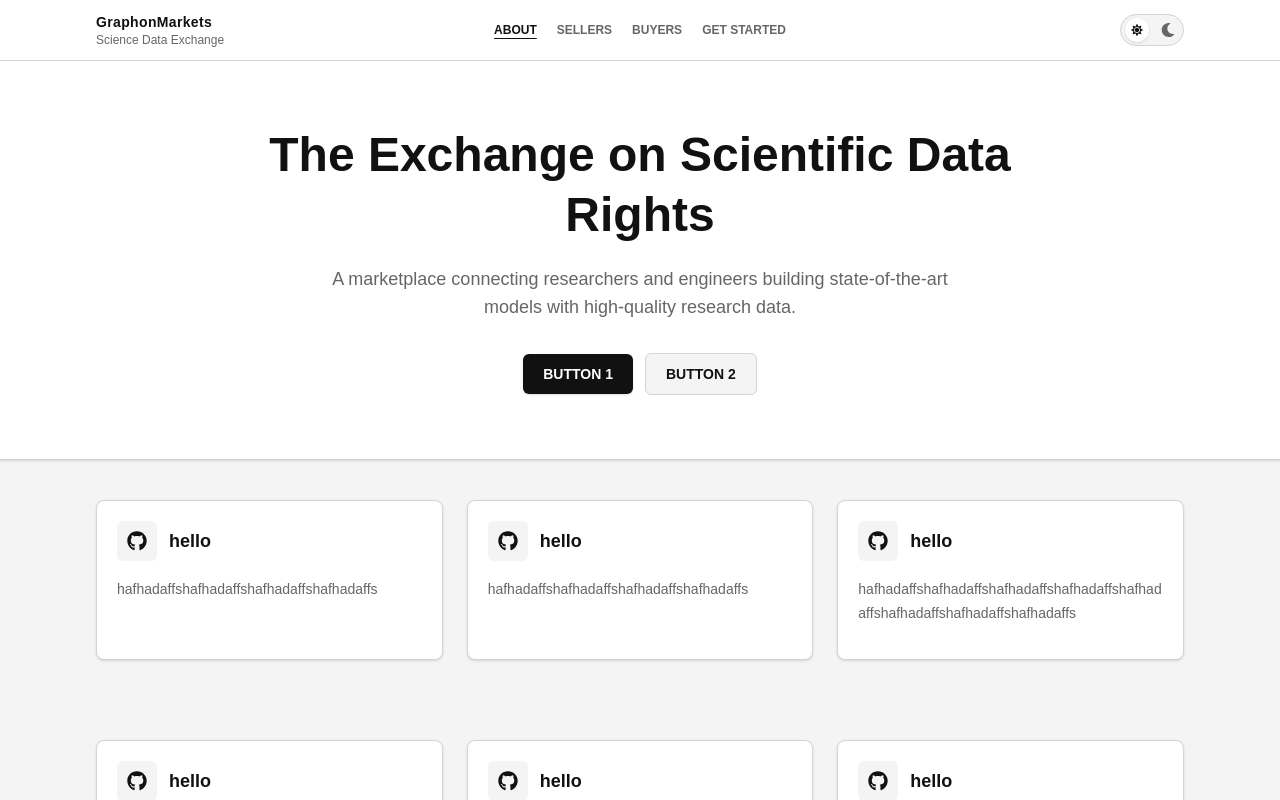
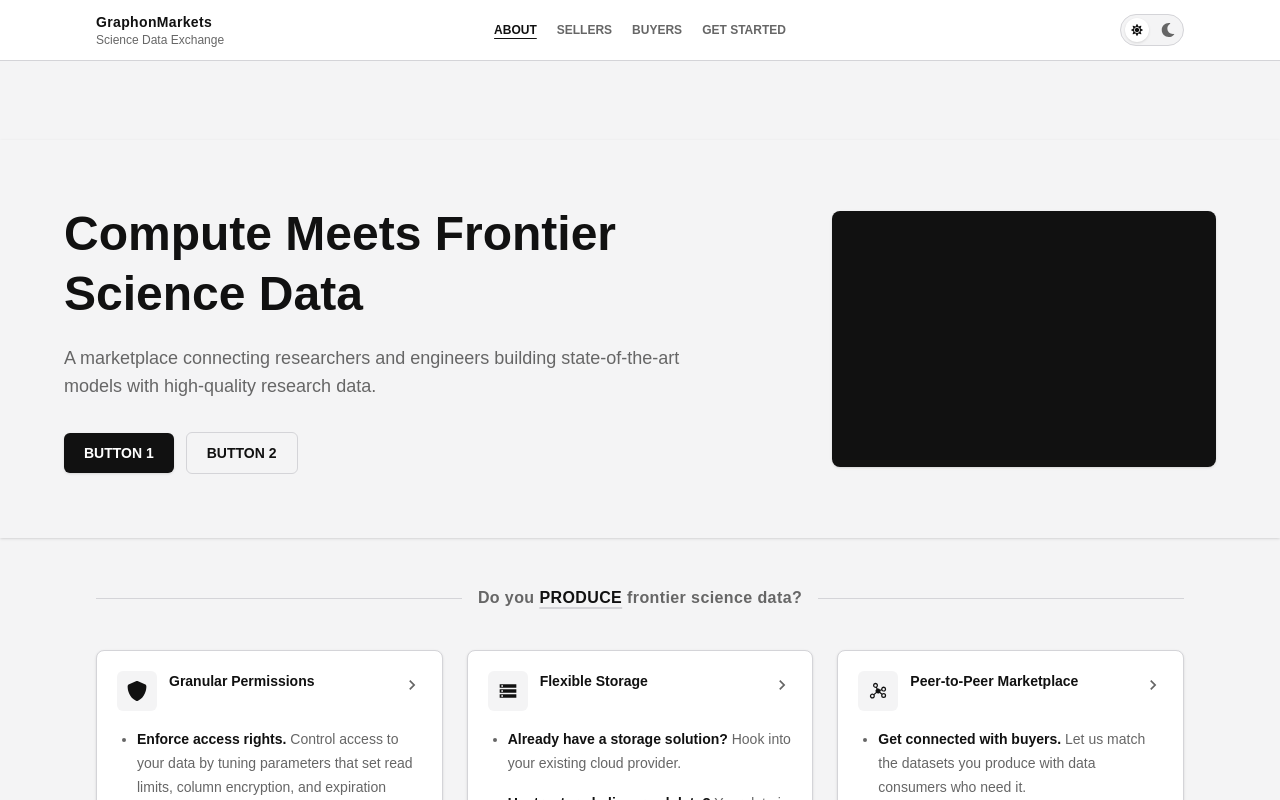
Before and after one commit to iamaray/graphon_one_pager, a Next.js app in the folder graphon-one-pager/: page / in a window 1280 px wide. Shown: the top 800 px of the page. Built offline with nearby package versions, Linux system fonts and the light colour scheme.

Commit message:
significant styling and layout changes

```diff
--- a/graphon-one-pager/app/globals.css
+++ b/graphon-one-pager/app/globals.css
@@ -2,6 +2,7 @@
 
 :root,
 :root[data-theme="light"] {
+  --top-nav-height: 8.75rem;
   --background: #f4f4f5;
   --foreground: #111111;
   --surface: #ffffff;
@@ -11,6 +12,12 @@
   --accent: #111111;
   --accent-foreground: #ffffff;
   --focus-ring: #737373;
+}
+
+@media (min-width: 40rem) {
+  :root {
+    --top-nav-height: 3.75rem;
+  }
 }
 
 @theme inline {
@@ -62,6 +69,10 @@
   --focus-ring: #a3a3a3;
 }
 
+html {
+  background: var(--background);
+}
+
 body {
   background: var(--background);
   color: var(--foreground);
@@ -70,3 +81,23 @@ body {
     background-color 200ms ease,
     color 200ms ease;
 }
+
+.info-card > summary {
+  list-style: none;
+}
+
+.info-card > summary::-webkit-details-marker {
+  display: none;
+}
+
+.info-card[open] {
+  grid-column: 1 / -1;
+}
+
+.info-card[open] .info-card-chevron {
+  transform: rotate(90deg);
+}
+
+.info-card-row:has(.info-card[open]) .info-card:not([open]) {
+  display: none;
+}
--- a/graphon-one-pager/app/layout.tsx
+++ b/graphon-one-pager/app/layout.tsx
@@ -16,7 +16,7 @@ export default function RootLayout({
     <html lang="en" className="bg-background">
       <body className="min-h-screen bg-background text-foreground antialiased">
         <TopNavBar />
-        <main className="flex w-full flex-col">
+        <main className="flex w-full flex-col bg-background pt-[var(--top-nav-height)]">
           {children}
         </main>
       </body>
--- a/graphon-one-pager/app/page.tsx
+++ b/graphon-one-pager/app/page.tsx
@@ -1,45 +1,103 @@
 import TopCard from "@/components/TopCard";
-import InfoCard from "@/components/InfoCard";
+import InfoCard, { type ExpandedInfoCardRow } from "@/components/InfoCard";
 import InfoCardRowLayout from "@/components/InfoCardRowLayout";
-import { FaGithub } from "react-icons/fa";
+import AudienceHeader from "@/components/AudienceHeader";
+import { FaShield } from "react-icons/fa6";
+import { MdStorage, MdScience } from "react-icons/md";
+import { PiGraphFill } from "react-icons/pi";
+import { TbContract } from "react-icons/tb";
+import { FaMessage } from "react-icons/fa6";
+
+function PlaceholderDemo({ label }: { label: string }) {
+  return (
+    <div className="rounded-lg border border-border bg-surface-muted p-4">
+      <div className="mb-5 flex items-center justify-between gap-4">
+        <p className="text-xs font-semibold uppercase tracking-wide text-foreground">
+          {label}
+        </p>
+        <div className="h-2 w-10 rounded-full bg-foreground/30" />
+      </div>
+      <div className="grid grid-cols-4 gap-3">
+        <div className="col-span-3 space-y-3">
+          <div className="h-3 rounded-full bg-foreground/80" />
+          <div className="h-3 w-4/5 rounded-full bg-foreground/40" />
+          <div className="h-3 w-2/3 rounded-full bg-foreground/30" />
+        </div>
+        <div className="rounded-md border border-border bg-surface p-3">
+          <div className="mx-auto h-10 w-10 rounded-full border border-foreground/30" />
+        </div>
+      </div>
+      <div className="mt-5 grid grid-cols-3 gap-3">
+        <div className="h-16 rounded-md bg-surface" />
+        <div className="h-16 rounded-md bg-surface" />
+        <div className="h-16 rounded-md bg-surface" />
+      </div>
+    </div>
+  );
+}
+
+function placeholderRows(topic: string): ExpandedInfoCardRow[] {
+  return [
+    {
+      demo: <PlaceholderDemo label={`${topic} setup`} />,
+      description: `Placeholder demo area for the first ${topic.toLowerCase()} workflow. This will be replaced with an interactive product mockup and the supporting explanation.`,
+    },
+    {
+      demo: <PlaceholderDemo label={`${topic} review`} />,
+      description: `Placeholder demo area for reviewing and adjusting the ${topic.toLowerCase()} experience before committing to an action.`,
+    },
+    {
+      demo: <PlaceholderDemo label={`${topic} result`} />,
+      description: `Placeholder demo area for the final ${topic.toLowerCase()} outcome, paired with concise explanatory text on the right.`,
+    },
+  ];
+}
 
 export default function Home() {
   return (
     <section>
       <TopCard />
+      <AudienceHeader action="PRODUCE" />
       <InfoCardRowLayout>
         <InfoCard
-          Icon={FaGithub}
+          Icon={FaShield}
+          header="Granular Permissions"
+          body="
+            • Enforce access rights. Control access to your data by tuning parameters that set read limits, column encryption, and expiration dates. • Protect your data. Require data-to-compute cleanrooms or allow for full export of your data."
+          expandedRows={placeholderRows("Granular permissions")}
+        />
+        <InfoCard
+          Icon={MdStorage}
+          header="Flexible Storage"
+          body="• Already have a storage solution? Hook into your existing cloud provider. • Unstructured, dispersed data? Your data is valuable. Let us structure your data into a storage solution that works for you."
+          expandedRows={placeholderRows("Flexible storage")}
+        />
+        <InfoCard
+          Icon={PiGraphFill}
+          header="Peer-to-Peer Marketplace"
+          body="• Get connected with buyers. Let us match the datasets you produce with data consumers who need it. • Monitor the transaction. Monitor the transaction every step of the way, from key purchase to every read operation."
+          expandedRows={placeholderRows("Peer-to-peer marketplace")}
+        />
+      </InfoCardRowLayout>
+      <AudienceHeader action="CONSUME" />
+      <InfoCardRowLayout>
+        <InfoCard
+          Icon={MdScience}
           header="hello"
           body="hafhadaffshafhadaffshafhadaffshafhadaffs"
+          expandedRows={placeholderRows("Science data discovery")}
         />
         <InfoCard
-          Icon={FaGithub}
+          Icon={TbContract}
           header="hello"
           body="hafhadaffshafhadaffshafhadaffshafhadaffs"
+          expandedRows={placeholderRows("Contract review")}
         />
         <InfoCard
-          Icon={FaGithub}
-          header="hello"
-          body="hafhadaffshafhadaffshafhadaffshafhadaffshafhadaffshafhadaffshafhadaffshafhadaffs"
-        />
-      </InfoCardRowLayout>
-
-      <InfoCardRowLayout>
-        <InfoCard
-          Icon={FaGithub}
+          Icon={FaMessage}
           header="hello"
           body="hafhadaffshafhadaffshafhadaffshafhadaffs"
-        />
-        <InfoCard
-          Icon={FaGithub}
-          header="hello"
-          body="hafhadaffshafhadaffshafhadaffshafhadaffs"
-        />
-        <InfoCard
-          Icon={FaGithub}
-          header="hello"
-          body="hafhadaffshafhadaffshafhadaffshafhadaffs"
+          expandedRows={placeholderRows("Buyer collaboration")}
         />
       </InfoCardRowLayout>
     </section>
--- /dev/null
+++ b/graphon-one-pager/components/AudienceHeader.tsx
@@ -0,0 +1,19 @@
+export default function AudienceHeader({
+  action,
+}: {
+  action: "PRODUCE" | "CONSUME";
+}) {
+  return (
+    <div className="mx-auto flex w-full max-w-6xl items-center gap-4 px-4 pt-10 sm:px-6 sm:pt-12 lg:px-8">
+      <div className="h-px flex-1 bg-border" />
+      <h1 className="shrink-0 text-center text-sm font-semibold tracking-wide text-text-muted sm:text-base">
+        Do you{" "}
+        <span className="text-foreground underline decoration-border decoration-2 underline-offset-4">
+          {action}
+        </span>{" "}
+        frontier science data?
+      </h1>
+      <div className="h-px flex-1 bg-border" />
+    </div>
+  );
+}
--- a/graphon-one-pager/components/InfoCard.tsx
+++ b/graphon-one-pager/components/InfoCard.tsx
@@ -1,29 +1,153 @@
 import type { IconType } from "react-icons";
+import type { ReactNode } from "react";
+import { MdChevronRight } from "react-icons/md";
+
+export type ExpandedInfoCardRow = {
+  demo: ReactNode;
+  description: string;
+};
 
 type ExternalLinkItemProps = {
   header: string;
   body: string;
   Icon: IconType;
+  expandedRows?: ExpandedInfoCardRow[];
 };
+
+const emphasizedPhrases = ["_______"];
+
+function renderEmphasizedText(text: string) {
+  const match = text.match(/^(.+?[.?])(\s+|$)(.*)$/);
+
+  if (!match) {
+    return renderPhraseMatches(text);
+  }
+
+  const [, leadText, separator, restText] = match;
+
+  return [
+    <strong key="lead" className="font-semibold text-foreground">
+      {leadText}
+    </strong>,
+    separator,
+    ...renderPhraseMatches(restText),
+  ];
+}
+
+function renderPhraseMatches(text: string) {
+  const content: ReactNode[] = [];
+  let remainingText = text;
+  let key = 0;
+
+  while (remainingText) {
+    const nextMatch = emphasizedPhrases
+      .map((phrase) => ({
+        index: remainingText.indexOf(phrase),
+        phrase,
+      }))
+      .filter((match) => match.index >= 0)
+      .sort((a, b) => a.index - b.index)[0];
+
+    if (!nextMatch) {
+      content.push(remainingText);
+      break;
+    }
+
+    if (nextMatch.index > 0) {
+      content.push(remainingText.slice(0, nextMatch.index));
+    }
+
+    content.push(
+      <strong key={key} className="font-semibold text-foreground">
+        {nextMatch.phrase}
+      </strong>,
+    );
+
+    remainingText = remainingText.slice(
+      nextMatch.index + nextMatch.phrase.length,
+    );
+    key += 1;
+  }
+
+  return content;
+}
+
+function InfoCardBody({ body }: { body: string }) {
+  const bodyItems = body
+    .split("•")
+    .map((item) => item.trim())
+    .filter(Boolean);
+
+  if (bodyItems.length <= 1) {
+    return (
+      <p className="mt-4 break-words text-sm leading-6 text-text-muted">
+        {renderEmphasizedText(body)}
+      </p>
+    );
+  }
+
+  return (
+    <ul className="mt-4 list-disc space-y-4 pl-5 text-sm leading-6 text-text-muted">
+      {bodyItems.map((item) => (
+        <li key={item} className="break-words">
+          {renderEmphasizedText(item)}
+        </li>
+      ))}
+    </ul>
+  );
+}
 
 export default function InfoCard({
   header,
   body,
   Icon,
+  expandedRows = [],
 }: ExternalLinkItemProps) {
-  return (
-    <div className="group flex min-h-40 flex-col rounded-lg border border-border bg-surface p-5 shadow-sm transition duration-200 hover:-translate-y-0.5 hover:border-accent hover:shadow-md focus-within:border-accent focus-within:ring-2 focus-within:ring-focus-ring/30">
-      <div className="flex items-center gap-3">
+  const hasExpandedRows = expandedRows.length > 0;
+  const cardClassName =
+    "info-card group flex min-h-40 flex-col rounded-lg border border-border bg-surface p-5 shadow-sm transition duration-200 hover:-translate-y-0.5 hover:border-accent hover:shadow-md focus-within:border-accent focus-within:ring-2 focus-within:ring-focus-ring/30";
+  const cardContent = (
+    <>
+      <div className="flex items-start gap-3">
         <span className="flex h-10 w-10 shrink-0 items-center justify-center rounded-md bg-surface-muted text-accent">
           <Icon className="h-5 w-5" aria-hidden="true" />
         </span>
-        <h2 className="text-card-title font-semibold text-foreground">
+        <h2 className="text-card-title flex-1 text-sm font-semibold text-foreground">
           {header}
         </h2>
+        {hasExpandedRows ? (
+          <MdChevronRight
+            className="info-card-chevron mt-1 h-5 w-5 shrink-0 text-text-muted transition-transform duration-200"
+            aria-hidden="true"
+          />
+        ) : null}
       </div>
-      <p className="mt-4 break-words text-sm leading-6 text-text-muted">
-        {body}
-      </p>
-    </div>
+      <InfoCardBody body={body} />
+    </>
+  );
+
+  if (!hasExpandedRows) {
+    return <div className={cardClassName}>{cardContent}</div>;
+  }
+
+  return (
+    <details className={cardClassName}>
+      <summary className="list-none cursor-pointer focus-visible:outline-none">
+        {cardContent}
+      </summary>
+      <div className="mt-8 space-y-6 border-t border-border pt-6">
+        {expandedRows.map((row, index) => (
+          <div
+            key={`${header}-${index}`}
+            className="grid gap-4 md:grid-cols-[minmax(0,1fr)_minmax(14rem,18rem)] md:items-center md:gap-8"
+          >
+            <div>{row.demo}</div>
+            <p className="text-sm leading-6 text-text-muted">
+              {row.description}
+            </p>
+          </div>
+        ))}
+      </div>
+    </details>
   );
 }
--- a/graphon-one-pager/components/InfoCardRowLayout.tsx
+++ b/graphon-one-pager/components/InfoCardRowLayout.tsx
@@ -4,7 +4,7 @@ export default function InfoCardRowLayout({
   children: React.ReactNode;
 }>) {
   return (
-    <div className="mx-auto grid w-full max-w-6xl gap-4 px-4 py-8 sm:grid-cols-3 sm:gap-6 sm:px-6 sm:py-10 lg:px-8">
+    <div className="info-card-row mx-auto grid w-full max-w-6xl gap-4 px-4 py-8 sm:grid-cols-3 sm:gap-6 sm:px-6 sm:py-10 lg:px-8">
       {children}
     </div>
   );
--- a/graphon-one-pager/components/TopCard.tsx
+++ b/graphon-one-pager/components/TopCard.tsx
@@ -1,15 +1,17 @@
 export default function TopCard() {
   return (
-    <div className="w-full border-b border-border bg-surface px-5 py-12 text-center shadow-sm sm:px-8 sm:py-16">
-      <div className="mx-auto flex max-w-6xl flex-col items-center">
+    <div className="w-full px-5 py-12 shadow-sm sm:px-8 sm:py-16">
+      <div className="mx-auto grid max-w-6xl gap-10 lg:grid-cols-[minmax(0,1fr)_minmax(18rem,24rem)] lg:items-center">
+        <div>
           <h1 className="max-w-3xl text-4xl font-semibold leading-tight text-foreground sm:text-5xl">
-          The Exchange on Scientific Data Rights
+            {/* Connecting Compute and Frontier Science */}
+            Compute Meets Frontier Science Data
           </h1>
           <p className="mt-5 max-w-2xl text-base leading-7 text-text-muted sm:text-lg">
             A marketplace connecting researchers and engineers building
             state-of-the-art models with high-quality research data.
           </p>
-        <div className="mt-8 flex flex-wrap items-center justify-center gap-3">
+          <div className="mt-8 flex flex-wrap items-center justify-start gap-3">
             <p className="rounded-md bg-accent px-5 py-2.5 text-sm font-semibold text-accent-foreground shadow-sm">
               BUTTON 1
             </p>
@@ -18,6 +20,14 @@ export default function TopCard() {
             </p>
           </div>
         </div>
+        <div
+          className="min-h-64 rounded-lg bg-foreground p-6 shadow-sm"
+          aria-hidden="true"
+        >
+          <div className="flex h-full min-h-52 flex-col justify-between">
+          </div>
+        </div>
+      </div>
     </div>
   );
 }
--- a/graphon-one-pager/components/TopNavLayout.tsx
+++ b/graphon-one-pager/components/TopNavLayout.tsx
@@ -5,7 +5,7 @@ import TopNav from "./TopNavItems";
 
 export default function TopNavBar() {
   return (
-    <nav className="sticky top-0 z-50 border-b border-border bg-surface text-sm">
+    <nav className="fixed inset-x-0 top-0 z-50 border-b border-border bg-surface text-sm">
       <div className="mx-auto grid w-full max-w-6xl grid-cols-1 items-center gap-4 px-4 py-3 sm:grid-cols-[minmax(0,1fr)_auto_minmax(0,1fr)] sm:px-6 lg:px-8">
         <div className="flex min-w-0 flex-col">
           <p className="font-semibold tracking-wide text-foreground">
```
Lines whose indentation alone changed are shown as unchanged.
